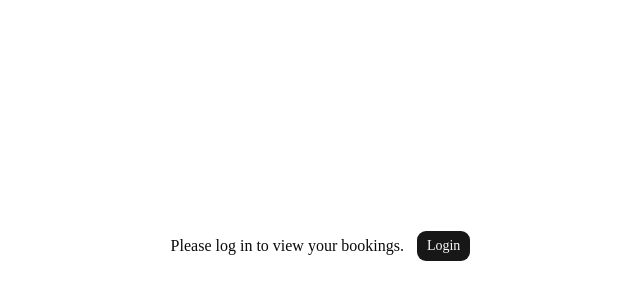
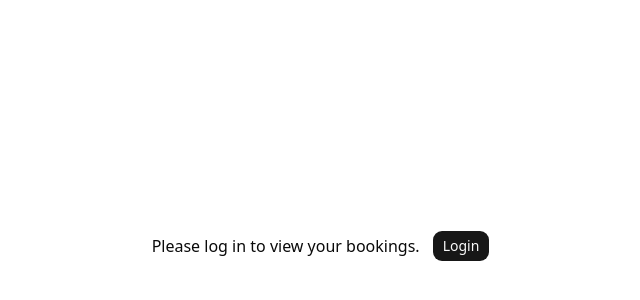
Before and after one commit to alvinluo-tech/snap-gown, a Next.js app: page /dashboard/student in a window 1280 px wide. Shown: the part 154-454 px from the top of the page, without its empty margins (319-959 px from the left). Built offline with nearby package versions, Linux system fonts and the light colour scheme; no server answers.

Commit message:
fix: restore shadcn/ui standard globals.css for Tailwind v4 - oklch colors, proper @theme inline

```diff
--- a/src/app/globals.css
+++ b/src/app/globals.css
@@ -1,5 +1,4 @@
 @import "tailwindcss";
-@import "tw-animate-css";
 @import "shadcn/tailwind.css";
 
 @custom-variant dark (&:is(.dark *));
@@ -7,38 +6,35 @@
 @theme inline {
   --color-background: var(--background);
   --color-foreground: var(--foreground);
-  --font-sans: var(--font-sans);
-  --font-mono: var(--font-geist-mono);
-  --font-heading: var(--font-sans);
+  --color-card: var(--card);
+  --color-card-foreground: var(--card-foreground);
+  --color-popover: var(--popover);
+  --color-popover-foreground: var(--popover-foreground);
+  --color-primary: var(--primary);
+  --color-primary-foreground: var(--primary-foreground);
+  --color-secondary: var(--secondary);
+  --color-secondary-foreground: var(--secondary-foreground);
+  --color-muted: var(--muted);
+  --color-muted-foreground: var(--muted-foreground);
+  --color-accent: var(--accent);
+  --color-accent-foreground: var(--accent-foreground);
+  --color-destructive: var(--destructive);
+  --color-border: var(--border);
+  --color-input: var(--input);
+  --color-ring: var(--ring);
+  --color-chart-1: var(--chart-1);
+  --color-chart-2: var(--chart-2);
+  --color-chart-3: var(--chart-3);
+  --color-chart-4: var(--chart-4);
+  --color-chart-5: var(--chart-5);
+  --color-sidebar: var(--sidebar);
+  --color-sidebar-foreground: var(--sidebar-foreground);
+  --color-sidebar-primary: var(--sidebar-primary);
+  --color-sidebar-primary-foreground: var(--sidebar-primary-foreground);
+  --color-sidebar-accent: var(--sidebar-accent);
+  --color-sidebar-accent-foreground: var(--sidebar-accent-foreground);
+  --color-sidebar-border: var(--sidebar-border);
   --color-sidebar-ring: var(--sidebar-ring);
-  --color-sidebar-border: var(--sidebar-border);
-  --color-sidebar-accent-foreground: var(--sidebar-accent-foreground);
-  --color-sidebar-accent: var(--sidebar-accent);
-  --color-sidebar-primary-foreground: var(--sidebar-primary-foreground);
-  --color-sidebar-primary: var(--sidebar-primary);
-  --color-sidebar-foreground: var(--sidebar-foreground);
-  --color-sidebar: var(--sidebar);
-  --color-chart-5: var(--chart-5);
-  --color-chart-4: var(--chart-4);
-  --color-chart-3: var(--chart-3);
-  --color-chart-2: var(--chart-2);
-  --color-chart-1: var(--chart-1);
-  --color-ring: var(--ring);
-  --color-input: var(--input);
-  --color-border: var(--border);
-  --color-destructive: var(--destructive);
-  --color-accent-foreground: var(--accent-foreground);
-  --color-accent: var(--accent);
-  --color-muted-foreground: var(--muted-foreground);
-  --color-muted: var(--muted);
-  --color-secondary-foreground: var(--secondary-foreground);
-  --color-secondary: var(--secondary);
-  --color-primary-foreground: var(--primary-foreground);
-  --color-primary: var(--primary);
-  --color-popover-foreground: var(--popover-foreground);
-  --color-popover: var(--popover);
-  --color-card-foreground: var(--card-foreground);
-  --color-card: var(--card);
   --radius-sm: calc(var(--radius) * 0.6);
   --radius-md: calc(var(--radius) * 0.8);
   --radius-lg: var(--radius);
@@ -49,6 +45,7 @@
 }
 
 :root {
+  --radius: 0.625rem;
   --background: oklch(1 0 0);
   --foreground: oklch(0.145 0 0);
   --card: oklch(1 0 0);
@@ -67,12 +64,11 @@
   --border: oklch(0.922 0 0);
   --input: oklch(0.922 0 0);
   --ring: oklch(0.708 0 0);
-  --chart-1: oklch(0.87 0 0);
-  --chart-2: oklch(0.556 0 0);
-  --chart-3: oklch(0.439 0 0);
-  --chart-4: oklch(0.371 0 0);
-  --chart-5: oklch(0.269 0 0);
-  --radius: 0.625rem;
+  --chart-1: oklch(0.646 0.222 41.116);
+  --chart-2: oklch(0.6 0.118 184.704);
+  --chart-3: oklch(0.398 0.07 227.392);
+  --chart-4: oklch(0.828 0.189 84.429);
+  --chart-5: oklch(0.769 0.188 70.08);
   --sidebar: oklch(0.985 0 0);
   --sidebar-foreground: oklch(0.145 0 0);
   --sidebar-primary: oklch(0.205 0 0);
@@ -102,11 +98,11 @@
   --border: oklch(1 0 0 / 10%);
   --input: oklch(1 0 0 / 15%);
   --ring: oklch(0.556 0 0);
-  --chart-1: oklch(0.87 0 0);
-  --chart-2: oklch(0.556 0 0);
-  --chart-3: oklch(0.439 0 0);
-  --chart-4: oklch(0.371 0 0);
-  --chart-5: oklch(0.269 0 0);
+  --chart-1: oklch(0.488 0.243 264.376);
+  --chart-2: oklch(0.696 0.17 162.48);
+  --chart-3: oklch(0.769 0.188 70.08);
+  --chart-4: oklch(0.627 0.265 303.9);
+  --chart-5: oklch(0.645 0.246 16.439);
   --sidebar: oklch(0.205 0 0);
   --sidebar-foreground: oklch(0.985 0 0);
   --sidebar-primary: oklch(0.488 0.243 264.376);
```
